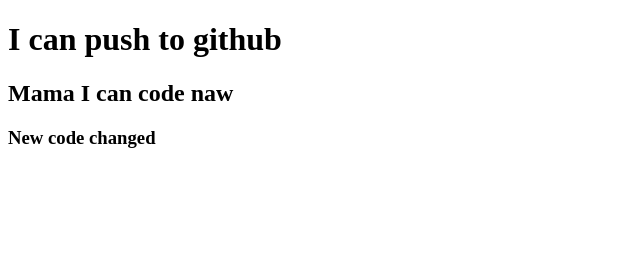
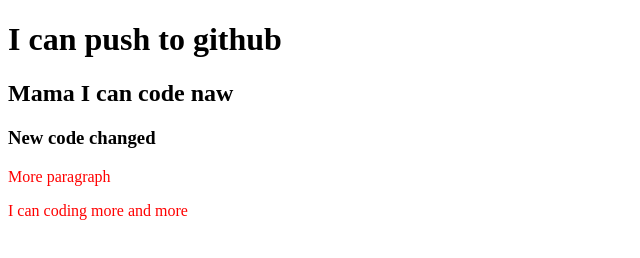
Before and after one commit to mamunorrashid2001/my-second-repo, a plain HTML site: page index.html in a window 1280 px wide. Shown: the whole page, without its empty margins (0-640 px from the left). Drawn offline with Linux system fonts and the light colour scheme.

Commit message:
styles added

```diff
--- a/index.html
+++ b/index.html
@@ -5,10 +5,13 @@
     <meta http-equiv="X-UA-Compatible" content="IE=edge">
     <meta name="viewport" content="width=device-width, initial-scale=1.0">
     <title>My second github repo</title>
+    <link rel="stylesheet" href="style.css">
 </head>
 <body>
     <h1>I can push to github</h1>
     <h2>Mama I can code naw</h2>
     <h3>New code changed</h3>
+    <p>More paragraph</p>
+    <p>I can coding more and more</p>
 </body>
 </html>
--- /dev/null
+++ b/style.css
@@ -0,0 +1,3 @@
+p{
+    color: red;
+}
```
